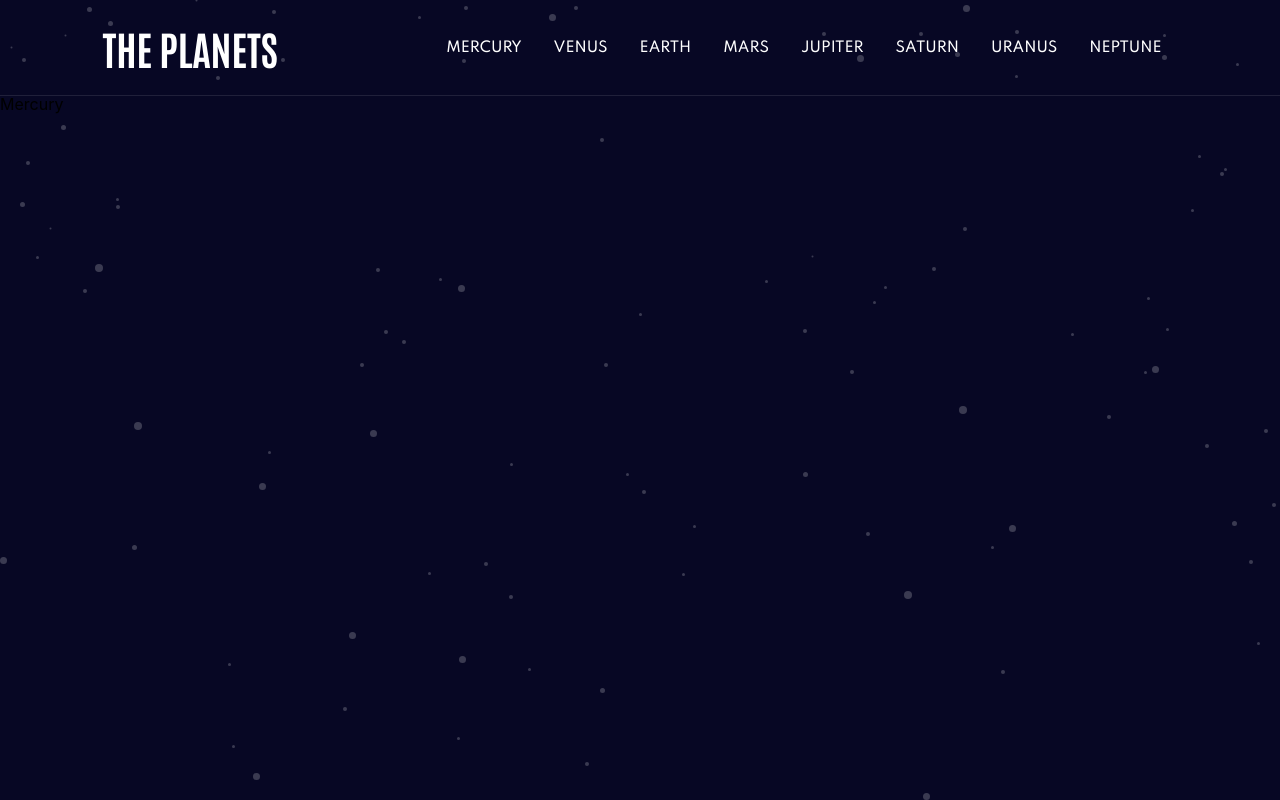
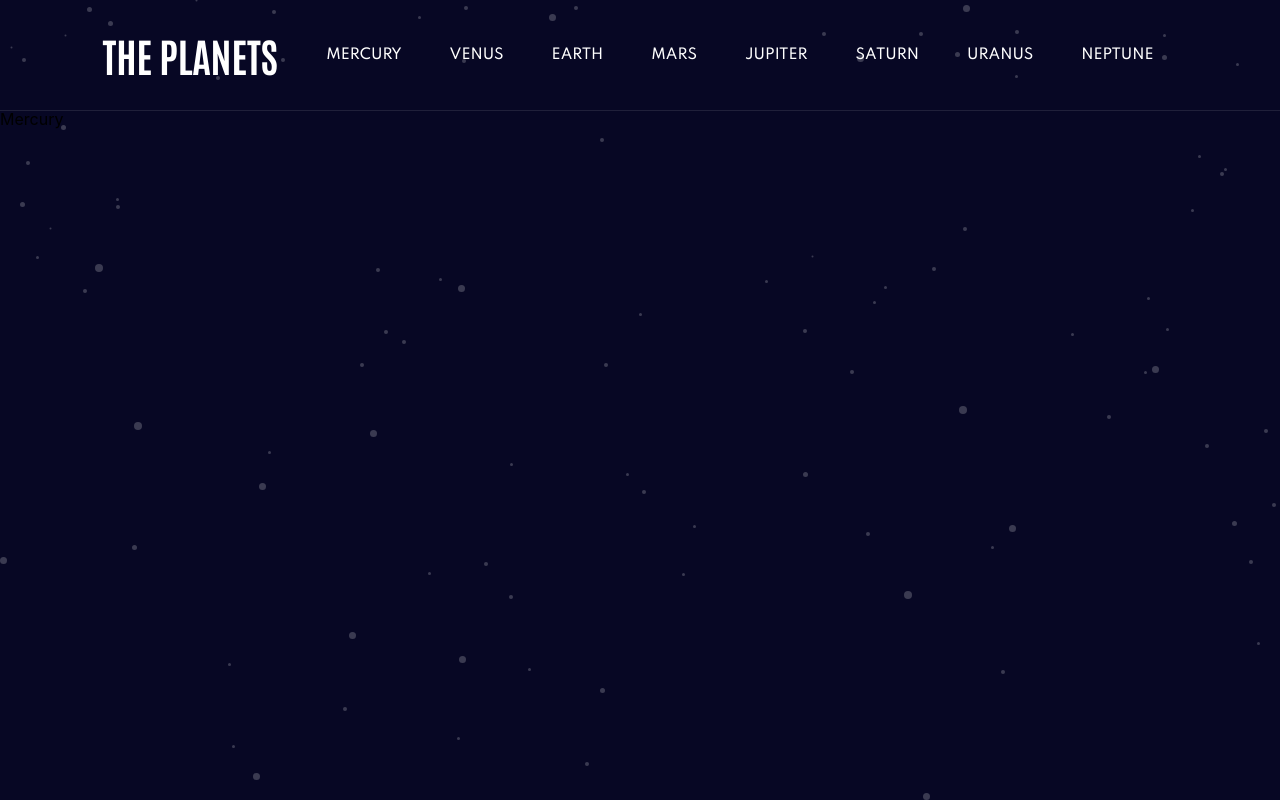
Before and after one commit to jfiora/the-planets, a React (Vite) app: page /mercury in a window 1280 px wide. Built offline with nearby package versions, Linux system fonts and the light colour scheme.

Commit message:
desktop styles

```diff
--- a/src/components/Navbar/Navbar.css
+++ b/src/components/Navbar/Navbar.css
@@ -1,10 +1,17 @@
+/* BASE */
 .Navbar {
   position: relative;
   display: flex;
   justify-content: space-between;
   align-items: center;
-  height: 6rem;
   padding: 0rem 8%;
 
   border-bottom: 1px solid rgba(255, 255, 255, 0.1);
 }
+
+/* MOBILE AND TABLET */
+@media screen and (max-width: 1023px) {
+  .Navbar {
+    height: 6rem;
+  }
+}
--- a/src/components/Navbar/NavigationItems/NavigationItem/NavigationItem.css
+++ b/src/components/Navbar/NavigationItems/NavigationItem/NavigationItem.css
@@ -83,7 +83,7 @@
 /* DESKTOP */
 @media screen and (min-width: 1024px) {
   .NavigationItem .navlink {
-    padding: 2rem 1rem;
+    padding: 3rem 1.5rem;
   }
 
   .NavigationItem:hover .indicator {
```
